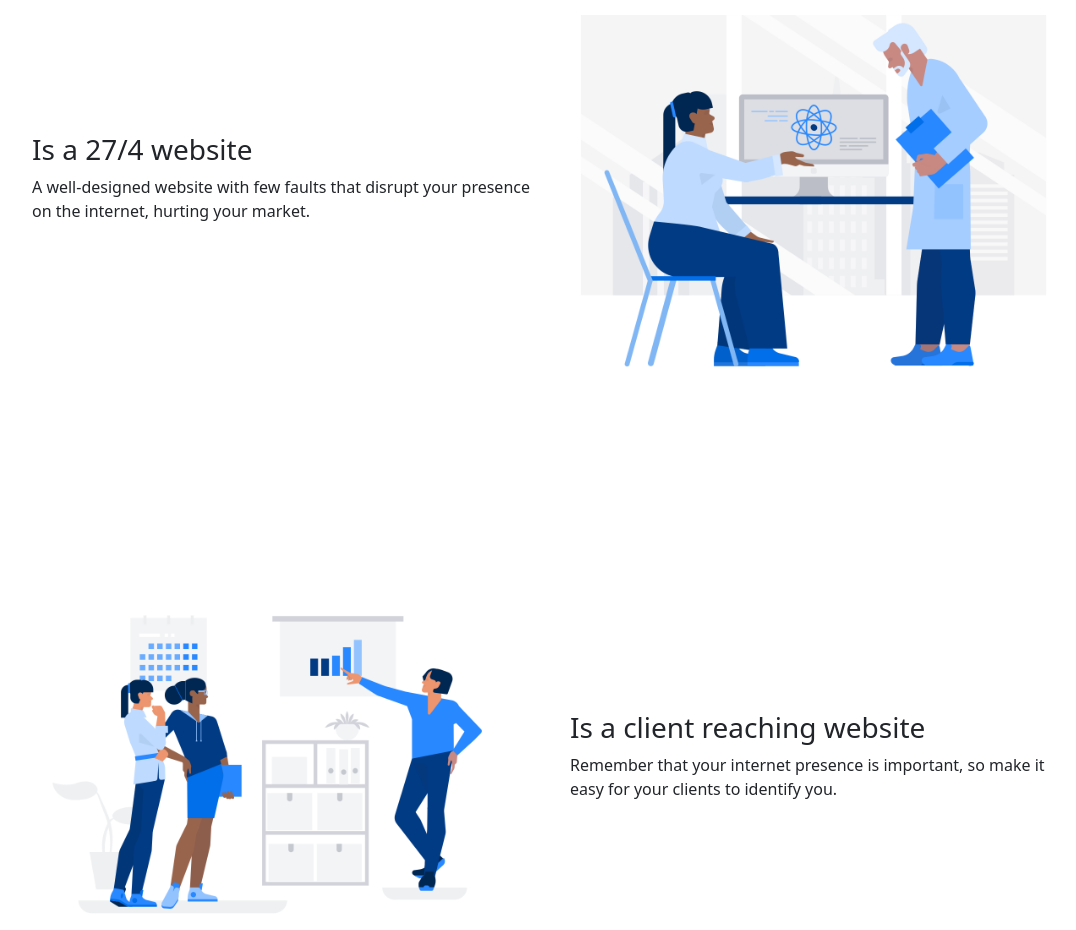
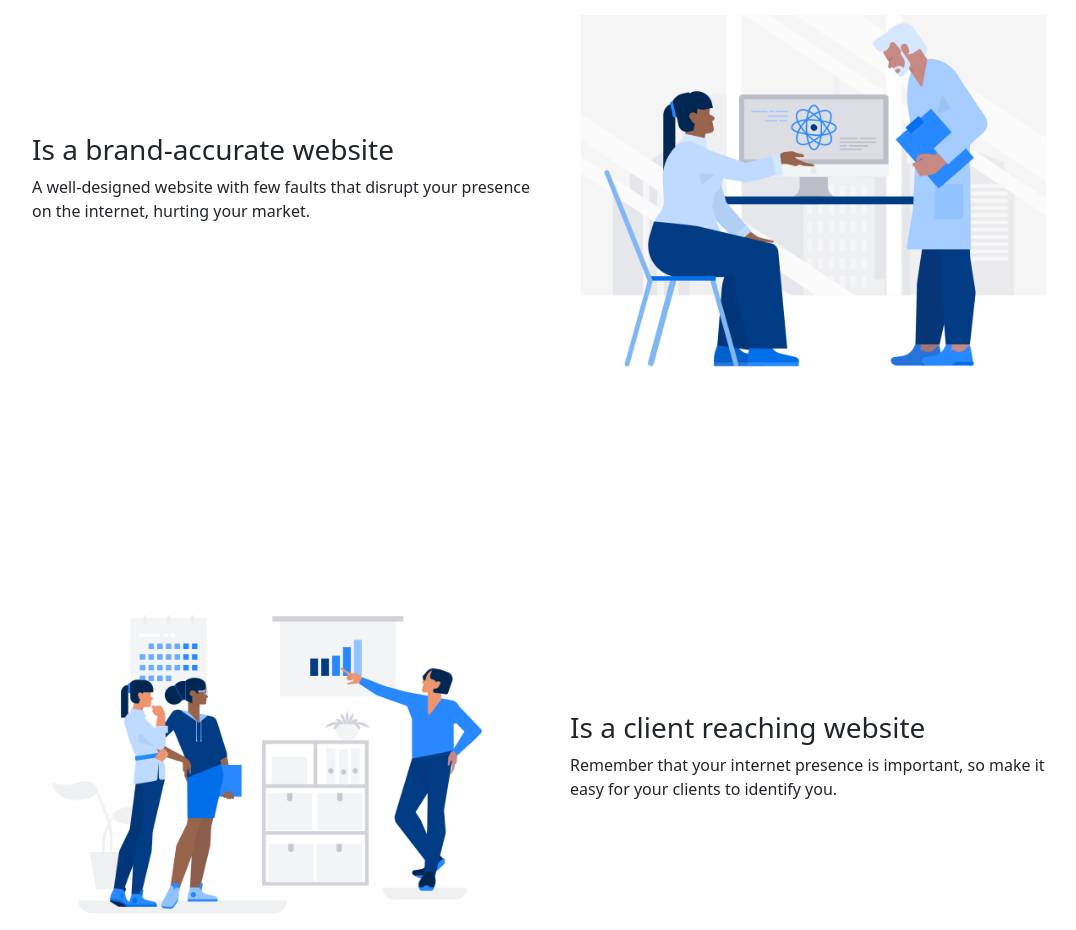
Before and after one commit to tmnyoni/tmnyoni.github.io, a React (Create React App) app: page / in a window 1280 px wide. Shown: the part 1640-2570 px from the top of the page, without its empty margins (98-1174 px from the left). Built offline with nearby package versions, Linux system fonts and the light colour scheme.

Commit message:
second build.

```diff
--- a/src/components/services.jsx
+++ b/src/components/services.jsx
@@ -1,4 +1,5 @@
 import React from "react";
+import { } from "react-bootstrap-icons";
 import styles from "../styles/styles.module.css";
 
 export default function Services() {
@@ -48,7 +49,7 @@ export default function Services() {
                     </div>
                     <div className="col-12 col-lg-6 d-flex align-items-center">
                         <div className="ms-3">
-                            <h3> Is a 27/4 website </h3>
+                            <h3> Is a brand-accurate website </h3>
                             <p>
                                 A well-designed website with few faults  that disrupt
                                 your presence on the internet, hurting your market.
```
Also changed, not shown: attributes.txt (added), 31 other files (tests, documents, lock files or other folders).
